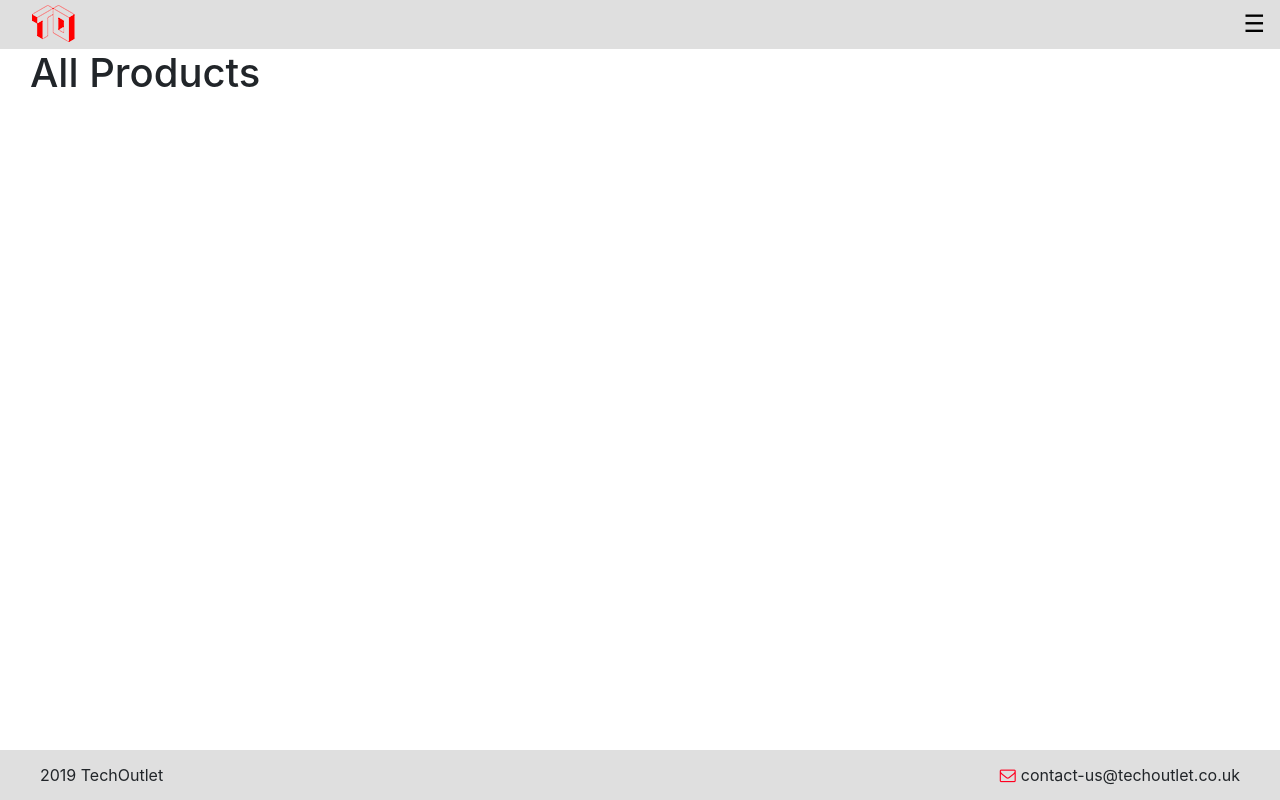
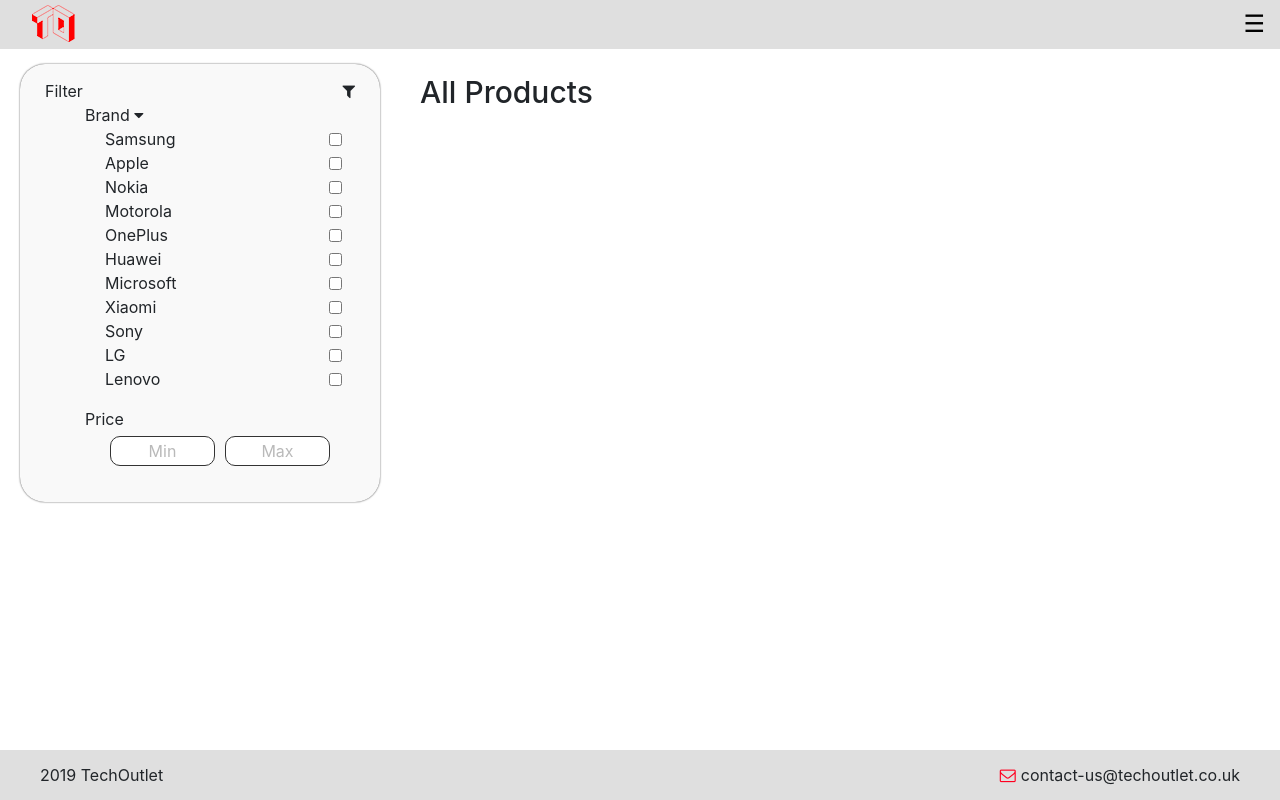
Before and after one commit to mraeaves/TechOutlet, a React (Vite) app: page /products in a window 1280 px wide. Built offline with nearby package versions, Linux system fonts and the light colour scheme; a web font is replaced by a local one.

Commit message:
Amendments to Product Page 'filter' sidebar Minor amendments made on the whole site

```diff
--- a/src/components/nav/topnav.css
+++ b/src/components/nav/topnav.css
@@ -22,6 +22,11 @@ nav.mainNav {
     outline: none;
     text-indent: 5px;
 }
+
+.searchBar input::placeholder, .searchBarMobile input::placeholder {
+    opacity: 50%;
+}
+
 a {
     text-decoration: none;
 }
--- a/src/pages/Home/banner.css
+++ b/src/pages/Home/banner.css
@@ -50,3 +50,20 @@
     color: var(--black);
     border: 1px solid var(--darker-grey);
 }
+
+@media (max-width: 768px) {
+
+    .homeBanner, .homeBannerCenter {
+        height: 300px;
+    }
+
+    .bannerContent h3 {
+        padding-bottom: 5px;
+        font-size: 25px;
+    }
+
+    .bannerContent p, .bannerContent h5 {
+        margin-bottom: 30px;
+    }
+
+}
--- a/src/pages/Products/products.css
+++ b/src/pages/Products/products.css
@@ -9,4 +9,18 @@
 
 .allProductsContent h1 {
     padding-left: 30px;
+    font-size: 30px;
 }
+
+/* APPLYING MEDIA QUERIES */
+@media (max-width: 1550px) {
+    .allProductsContent h1 {
+        padding: 10px 20px;
+    }
+}
+
+@media (max-width: 768px) {
+    .allProductsContent {
+        width: 100vw;
+    }
+}
--- a/src/pages/Products/sidebar.css
+++ b/src/pages/Products/sidebar.css
@@ -35,7 +35,7 @@
     padding: 0;
 }
 
-.filterBrands ul li{
+.filterBrands ul li, .filterPrice ul li{
     margin-left: 20px;
 }
 
@@ -45,8 +45,35 @@
     margin-top: 6px;
 }
 
+.min-input, .max-input {
+    width: 105px;
+    margin: 5px 5px;
+    padding: 2px 5px;
+    text-align: center;
+    border-radius: 10px;
+    border: 0.5px solid var(--light-black);
+    background-color: var(--white);
+}
+
+.min-input::placeholder, .max-input::placeholder {
+    opacity: 50%;
+}
+
+input::-webkit-outer-spin-button,
+input::-webkit-inner-spin-button {
+  -webkit-appearance: none;
+}
+
+input[type=number] {
+    -moz-appearance: textfield;
+  }
+
 /* APPLYING MEDIA QUERIES */
 @media (max-width: 1550px) {
+
+}
+
+@media (max-width: 1270px) {
     .sideBarDiv {
         display: none;
     }
--- a/src/pages/Products/sidebar.jsx
+++ b/src/pages/Products/sidebar.jsx
@@ -22,6 +22,14 @@ export const SideBar = () => {
               <li>Lenovo <input type="checkbox" name='Lenovo' value="Lenovo" /></li>
             </ul>
           </div>
+          <div className='filterPrice'>
+            <ul>Price
+                <li>
+                  <input type="number" class="min-input" placeholder="Min"/>
+                  <input type="number" class="max-input" placeholder="Max" />
+                </li>
+            </ul>
+          </div>
         </div>
       </div>
       <Footer />
--- a/src/pages/SignUp/signup.css
+++ b/src/pages/SignUp/signup.css
@@ -72,6 +72,10 @@ body {
     text-decoration: none;
 }
 
+.loginHereBtnLink {
+    font-style: italic;
+}
+
 /* RESPONSIVE CSS */
 @media (max-width: 1550px) {
     .signupContainer {
```
